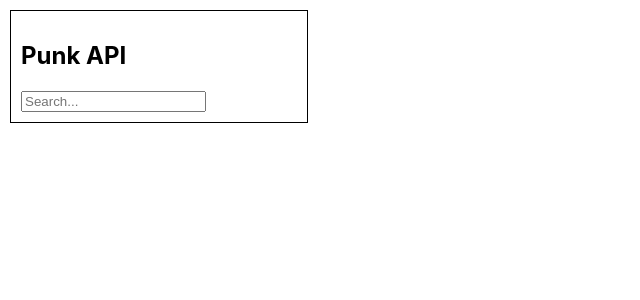
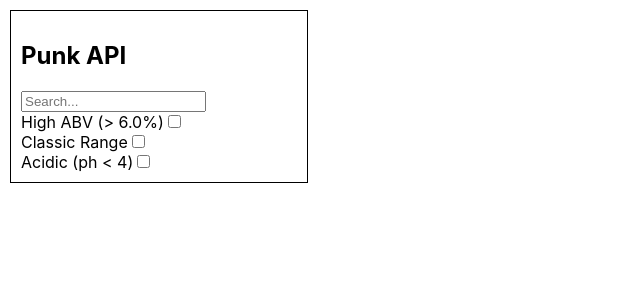
Before and after one commit to Khadijat98/punk-api, a React (Create React App) app: page / in a window 1280 px wide. Shown: the top 300 px of the page, without its empty margins (0-640 px from the left). Built offline with nearby package versions, Linux system fonts and the light colour scheme; no server answers.

Commit message:
added components for filter functionality

```diff
--- /dev/null
+++ b/src/components/FilterItem/FilterItem.jsx
@@ -0,0 +1,13 @@
+import React from "react";
+import "./FilterItem.scss";
+
+const FilterItem = (props) => {
+  const {name} = props;
+
+  return <div>
+    <label htmlFor={name}>{name}</label>
+    <input type="checkbox" name={name} id="" />
+  </div>
+}
+
+export default FilterItem;
--- /dev/null
+++ b/src/components/FiltersList/FiltersList.jsx
@@ -0,0 +1,22 @@
+import React from "react";
+import FilterItem from "../FilterItem/FilterItem";
+import "./FiltersList.scss";
+
+const FiltersList = () => {
+
+  return (
+    <>
+      <div>
+        <FilterItem name={"High ABV (> 6.0%)"}/>
+      </div>
+      <div>
+        <FilterItem name={"Classic Range"}/>
+      </div>
+      <div>
+        <FilterItem name={"Acidic (ph < 4)"}/>
+      </div>
+    </>
+  )
+}
+
+export default FiltersList;
--- a/src/components/Navbar/Navbar.jsx
+++ b/src/components/Navbar/Navbar.jsx
@@ -1,5 +1,6 @@
 import React from "react";
 import SearchBox from "../SearchBox/SearchBox";
+import FiltersList from "../FiltersList/FiltersList";
 import "./Navbar.scss";
 
 const Navbar = (props) => {
@@ -7,8 +8,9 @@
 
   return <div>
           <nav className="navbar">
-          <h1 className="navbar__heading">Punk API</h1>
-          <SearchBox name={"beer cards"} searchTerm={searchTerm} handleInput={handleInput}/>
+            <h1 className="navbar__heading">Punk API</h1>
+            <SearchBox name={"beer cards"} searchTerm={searchTerm} handleInput={handleInput}/>
+            <FiltersList />
           </nav>
         </div>
 
```
Also changed, not shown: src/components/FilterItem/FilterItem.scss (added), src/components/FiltersList/FiltersList.scss (added).
